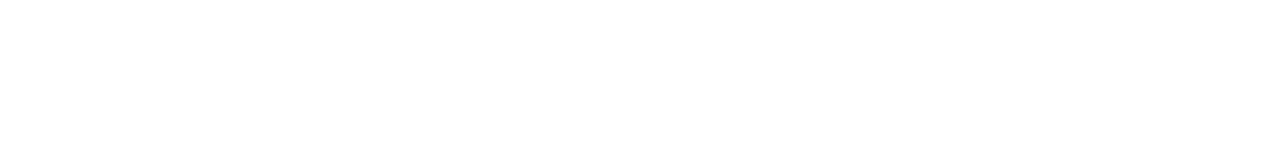
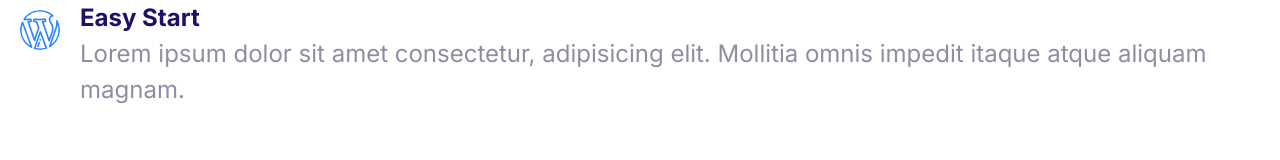
Before and after one commit to ABELAtumbee/Ymil, a plain HTML site: page index.html in a window 1280 px wide. Drawn offline with Linux system fonts and the light colour scheme.

Commit message:
Building ther media component

```diff
--- a/index.html
+++ b/index.html
@@ -13,5 +13,20 @@
       rel="stylesheet"
     />
   </head>
-  <body></body>
+  <body>
+    <div class="media">
+      <span>
+        <svg class="icon icon--primary media__image">
+          <use xlink:href="images/sprite.svg#wordpress"></use>
+        </svg>
+      </span>
+      <div class="media__body">
+        <h3 class="media__title">Easy Start</h3>
+        <p class="media__content">
+          Lorem ipsum dolor sit amet consectetur, adipisicing elit. Mollitia
+          omnis impedit itaque atque aliquam magnam.
+        </p>
+      </div>
+    </div>
+  </body>
 </html>
--- a/styles/style.css
+++ b/styles/style.css
@@ -356,3 +356,17 @@ a {
     font-size: 1.8rem;
   }
 }
+
+/* MEDIA OBJECT */
+.media {
+  display: flex;
+}
+
+.media__image {
+  margin: 1rem 2rem;
+}
+
+.media__title {
+  margin: 0;
+  font-size: 2.4;
+}
```
